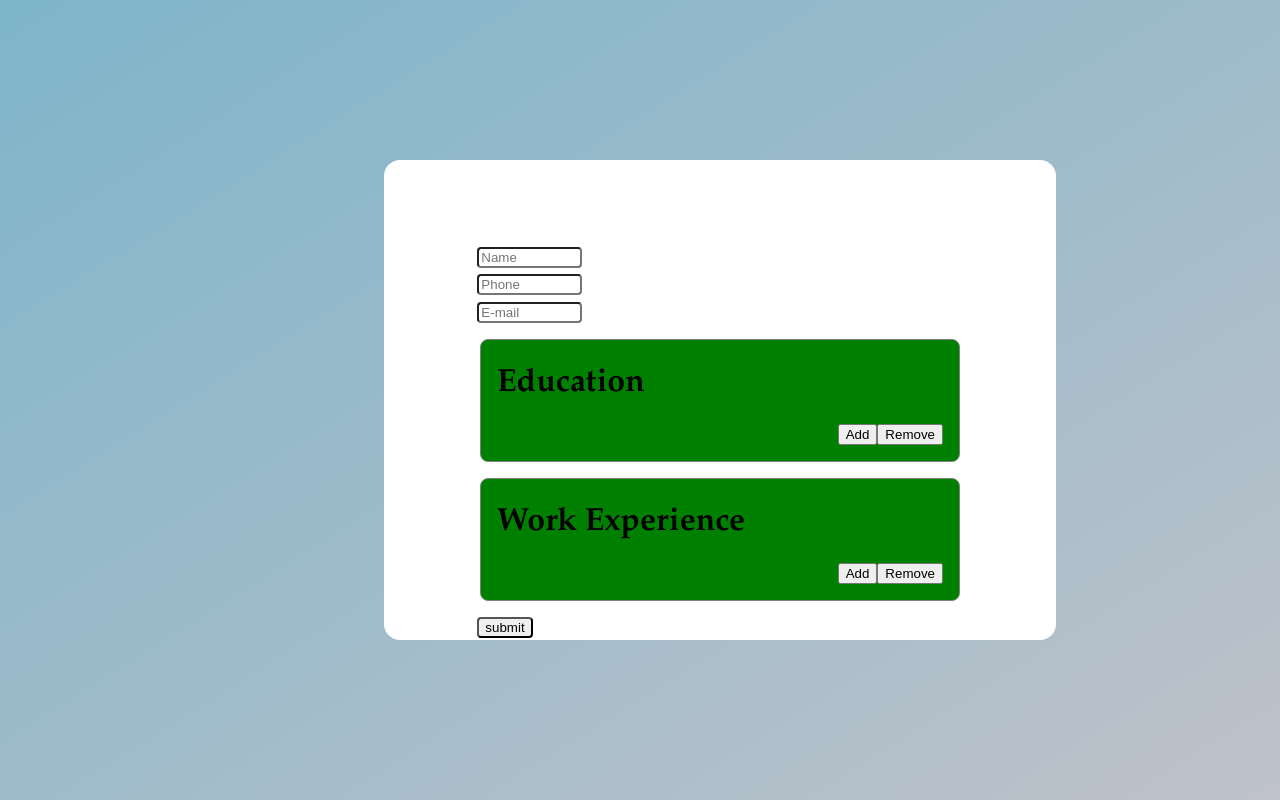
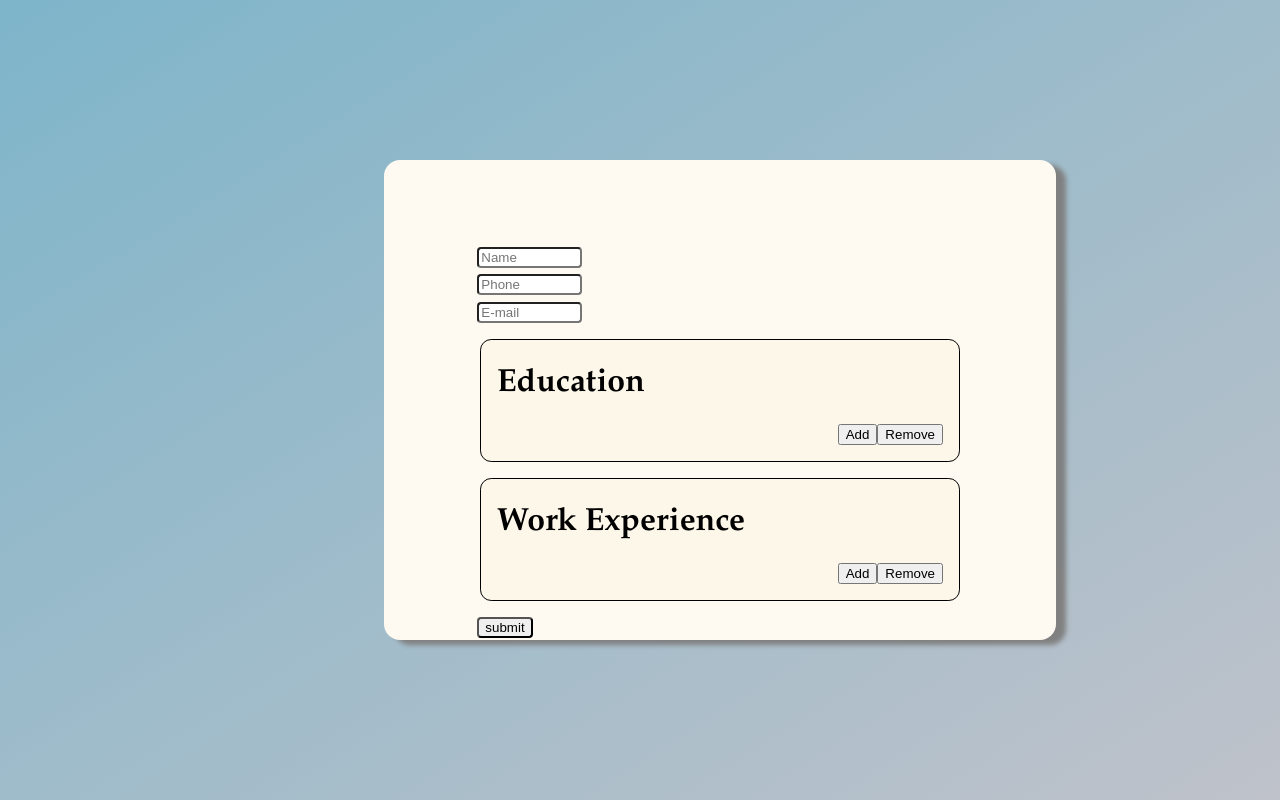
Before and after one commit to wavesinaroom/my_odin_project_cv_application, a React (Create React App) app: page / in a window 1280 px wide. Built offline with nearby package versions, Linux system fonts and the light colour scheme.

Commit message:
[Feature] Add shadow, change app background color

```diff
--- a/src/App.css
+++ b/src/App.css
@@ -13,7 +13,7 @@ body {
 
 .app{
   position: absolute;
-  background-color: white;
+  background-color: #FFFAF1;
   top: 20%;
   left: 30%;
   width: 40vw;
@@ -21,6 +21,7 @@ body {
   padding: 5em;
   border: thin;
   border-radius: 1em;
+  box-shadow: 10px 5px 5px grey;
 }
 
 li{
@@ -51,12 +52,13 @@ input[type=submit]{
 }
 
 .section{
-  background-color: green;
+  background-color: #FDF7E9;
   padding: 1em;
   padding-top: 0.2em;
   margin: 1em;
-  border: thin, solid, grey ;
-  border-radius: 0.5em;
+  border: thin, solid, black ;
+  border-radius: 0.7em;
+
 }
 
 .section .button-set{
```
